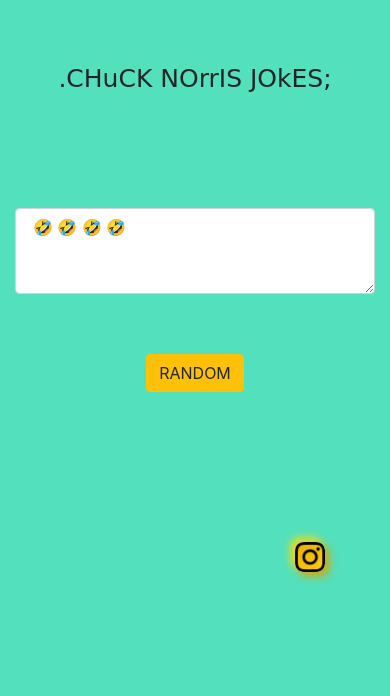
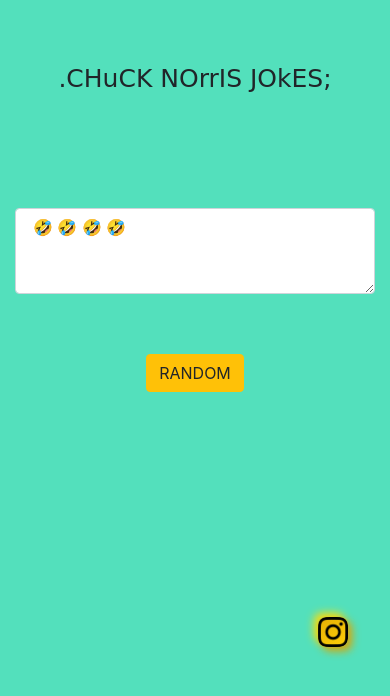
Before and after one commit to sudo-abhinav/ChuckNorrisJokes, a plain HTML site: page index.html in a window 390 px wide. Drawn offline with nearby package versions, Linux system fonts and the light colour scheme; no server answers.

Commit message:
chnages in position

```diff
--- a/style.css
+++ b/style.css
@@ -54,7 +54,7 @@ textarea.form-control {
   width: 30px;
   /* align-self: flex-end; */
   float: right;
-  margin: 200px 50px 20px 100px;
+  margin: 150px 25px 4px 100px;
   border-radius: 8px;
   background: linear-gradient(145deg, #e6ae06, #ffcf07);
   box-shadow: 4px 4px 8px #d9a406,
@@ -72,7 +72,7 @@ textarea.form-control {
     height: 30px;
     width: 30px;
     float: right;
-    margin: 150px 25px 4px 100px;
+    margin: 225px 25px 16px 123px;
     border-radius: 8px;
     background: linear-gradient(145deg, #e6ae06, #ffcf07);
     box-shadow: 4px 4px 8px #d9a406,
```
